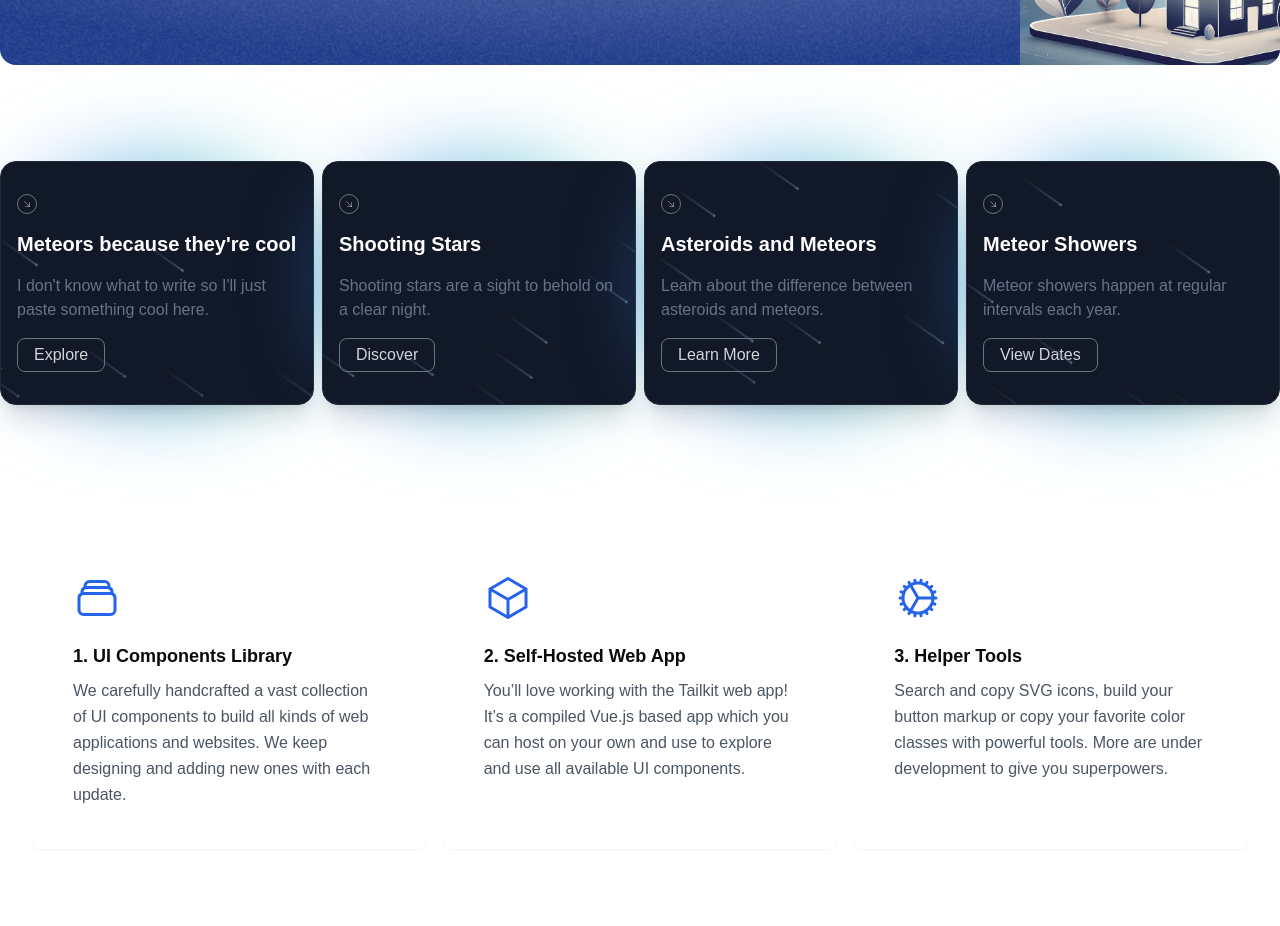
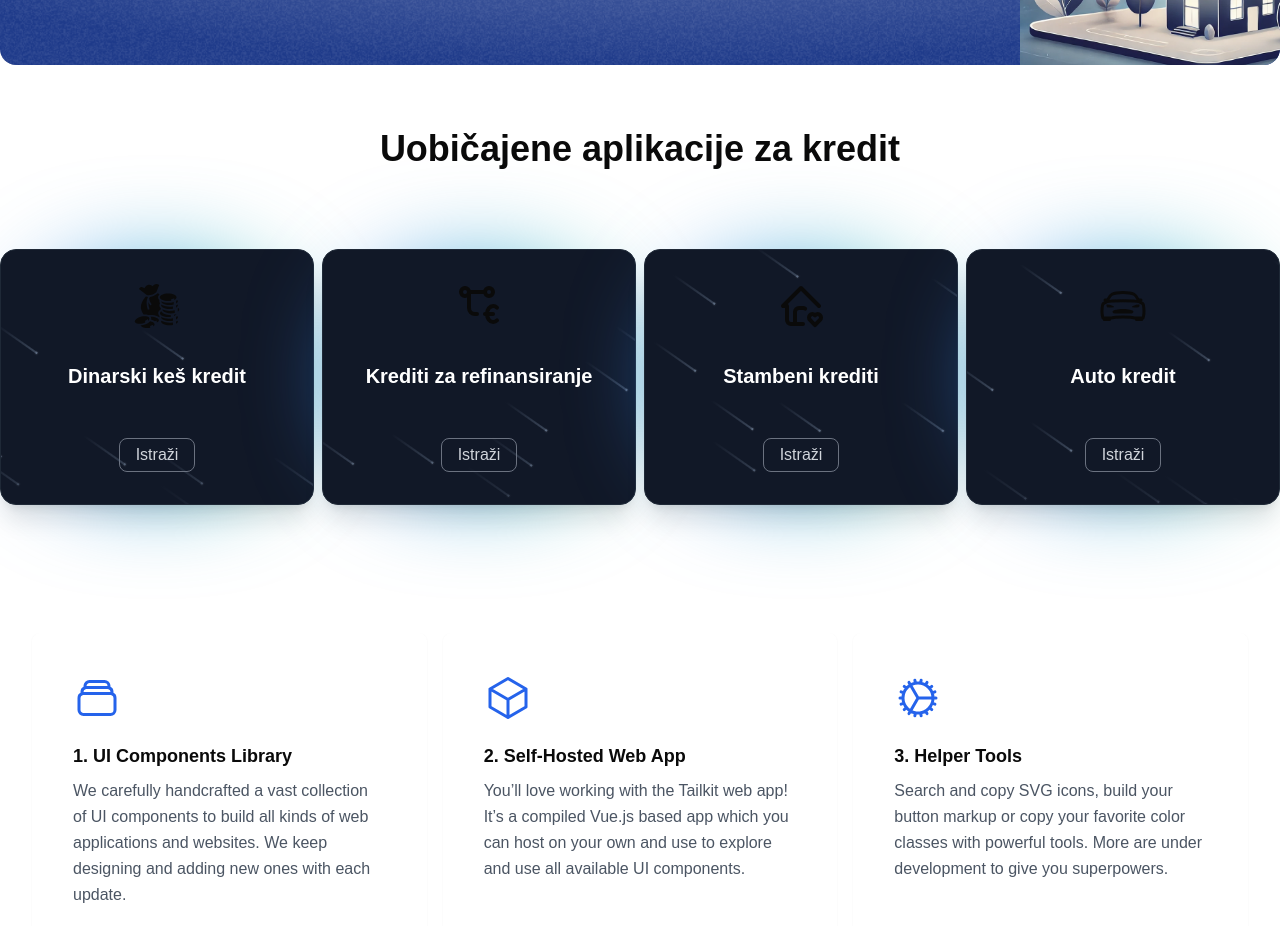
Before and after one commit to darkohedgehog/kreditni-savetnik, a Next.js app: page / in a window 1280 px wide. Shown: the part 2140-3066 px from the top of the page. Built offline with nearby package versions, Linux system fonts and the light colour scheme.

Commit message:
"Refactored MeteorsBox and MeteorsGrid components: updated imports, removed description prop, added icon prop, and modified JSX structure and styles."

```diff
--- a/src/components/home/MeteorsBox.tsx
+++ b/src/components/home/MeteorsBox.tsx
@@ -1,48 +1,35 @@
-import React from "react";
+import React, { ReactElement } from "react";
 import { Meteors } from "../ui/meteors";
+import Link from "next/link";
 
 
 // Definišemo tipove za props
 interface MeteorsBoxProps {
   title: string;
-  description: string;
+  icon: ReactElement;
   buttonText: string;
   buttonLink: string;
 }
 
-export function MeteorsBox({ title, description, buttonText, buttonLink }: MeteorsBoxProps) {
+export function MeteorsBox({ title, icon, buttonText, buttonLink }: MeteorsBoxProps) {
   return (
-    <div className="w-full relative max-w-xs">
+    <div className="w-full relative max-w-xs mx-auto">
       <div className="absolute inset-0 h-full w-full bg-gradient-to-r from-blue-500 to-teal-500 transform scale-[0.80] bg-red-500 rounded-full blur-3xl" />
-      <div className="relative shadow-xl bg-gray-900 border border-gray-800 px-4 py-8 h-full overflow-hidden rounded-2xl flex flex-col justify-end items-start">
-        <div className="h-5 w-5 rounded-full border flex items-center justify-center mb-4 border-gray-500">
-          <svg
-            xmlns="http://www.w3.org/2000/svg"
-            fill="none"
-            viewBox="0 0 24 24"
-            strokeWidth="1.5"
-            stroke="currentColor"
-            className="h-2 w-2 text-gray-300"
-          >
-            <path
-              strokeLinecap="round"
-              strokeLinejoin="round"
-              d="M4.5 4.5l15 15m0 0V8.25m0 11.25H8.25"
-            />
-          </svg>
+      <div className="relative shadow-xl bg-gray-900 border border-gray-800 px-4 py-8 h-full overflow-hidden rounded-2xl flex flex-col justify-center items-center gap-8">
+
+        <div className="flex items-center justify-center text-5xl">
+          {icon}
         </div>
 
         <h1 className="font-bold text-xl text-white mb-4 relative z-50">
           {title}
         </h1>
-
-        <p className="font-normal text-base text-slate-500 mb-4 relative z-50">
-          {description}
-        </p>
-
+        <Link
+        href={buttonLink}>
         <button className="border px-4 py-1 rounded-lg border-gray-500 text-gray-300">
           {buttonText}
         </button>
+        </Link>
 
         {/* Meteor effect */}
         <Meteors number={20} />
--- a/src/components/home/MeteorsGrid.tsx
+++ b/src/components/home/MeteorsGrid.tsx
@@ -1,34 +1,42 @@
 import React from "react";
 import { MeteorsBox } from "./MeteorsBox";
+import { GiCash } from "react-icons/gi";
+import { TbTransactionEuro, TbHomeHeart } from "react-icons/tb";
+import { IoCarSportOutline } from "react-icons/io5";
 
 export function MeteorsGrid() {
   return (
-    <div className="grid grid-cols-1 sm:grid-cols-1 md:grid-cols-2 lg:grid-cols-4 gap-4 lg:gap-2 mt-24 mx-auto container justify-center items-center">
+    <>
+    <h1 className="flex items-center justify-center mt-16 text-3xl lg:text-4xl font-bold">
+      Uobičajene aplikacije za kredit
+      </h1>
+    <div className="grid grid-cols-1 sm:grid-cols-1 md:grid-cols-2 lg:grid-cols-4 gap-4 lg:gap-2 mt-20 mx-auto container justify-center items-center">
       {/* Prikazujemo četiri instance MeteorsBox sa različitim podacima */}
       <MeteorsBox
-        title="Meteors because they&apos;re cool"
-        description="I don&apos;t know what to write so I&apos;ll just paste something cool here."
-        buttonText="Explore"
+        icon= {<GiCash />}
+        title="Dinarski keš kredit"
+        buttonText="Istraži"
+        buttonLink="/krediti"
+      />
+      <MeteorsBox
+        icon={<TbTransactionEuro />}
+        title="Krediti za refinansiranje"
+        buttonText="Istraži"
+        buttonLink="/krediti"
+      />
+      <MeteorsBox
+        icon={<TbHomeHeart />}
+        title="Stambeni krediti"
+        buttonText="Istraži"
         buttonLink="/"
       />
       <MeteorsBox
-        title="Shooting Stars"
-        description="Shooting stars are a sight to behold on a clear night."
-        buttonText="Discover"
-        buttonLink="/"
-      />
-      <MeteorsBox
-        title="Asteroids and Meteors"
-        description="Learn about the difference between asteroids and meteors."
-        buttonText="Learn More"
-        buttonLink="/"
-      />
-      <MeteorsBox
-        title="Meteor Showers"
-        description="Meteor showers happen at regular intervals each year."
-        buttonText="View Dates"
+        icon={<IoCarSportOutline />}
+        title="Auto kredit"
+        buttonText="Istraži"
         buttonLink="/"
       />
     </div>
+    </>
   );
 }
```
